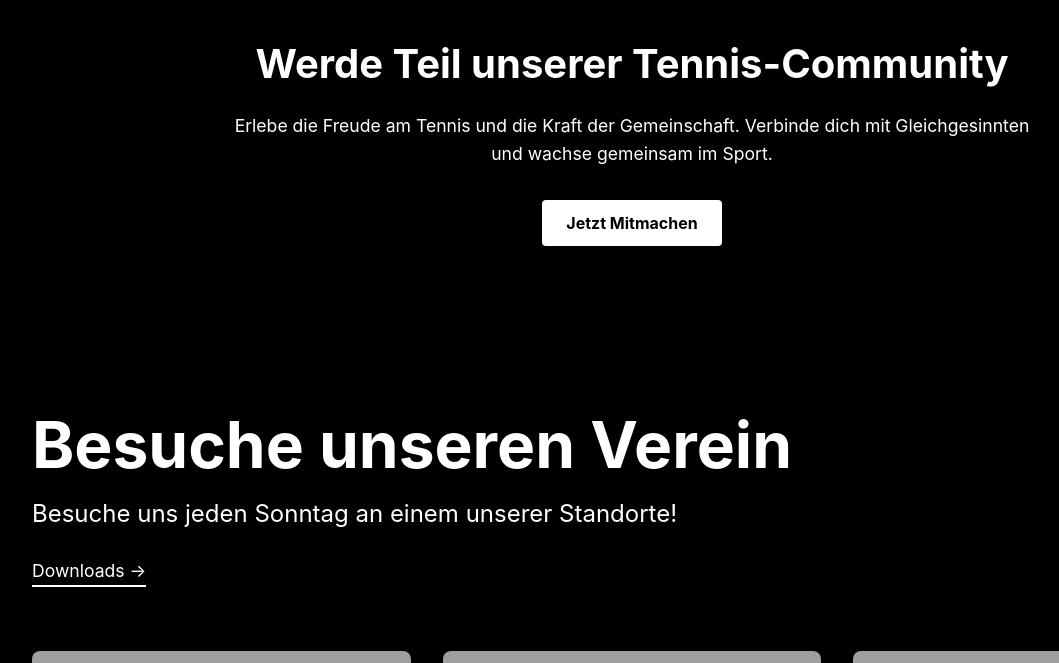
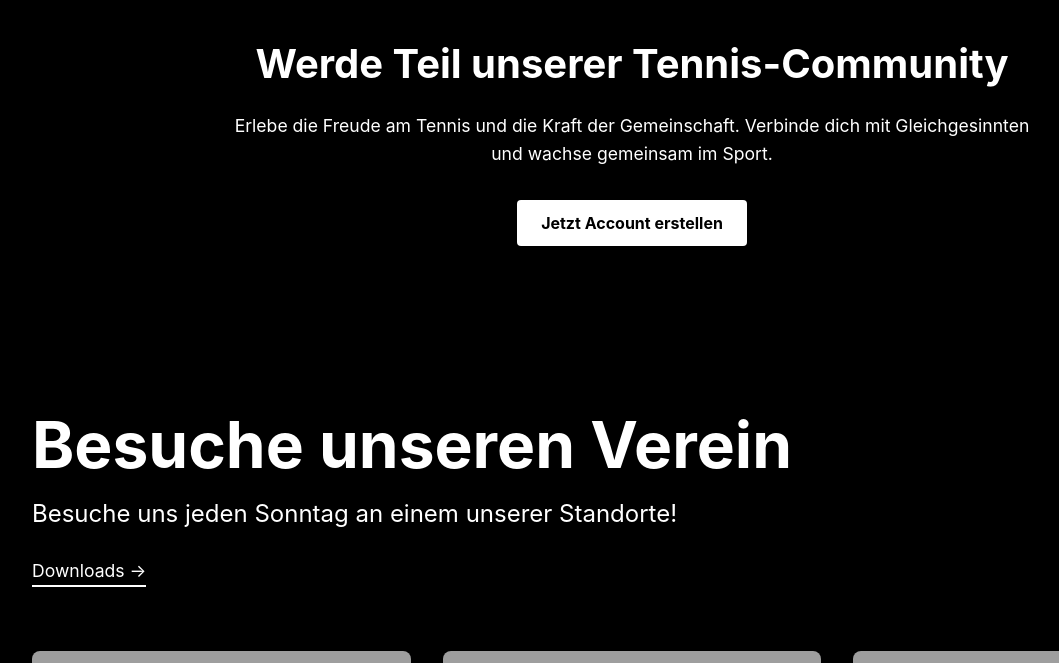
Before and after one commit to Myandr/tennis-website, a Flask app: page / in a window 1280 px wide. Shown: the part 1247-1910 px from the top of the page, without its empty margins (8-1067 px from the left). Run offline with Flask 3, Linux system fonts and the light colour scheme; data that the repository does not hold is empty; grey boxes are pictures that could not be loaded.

Commit message:
Update index2.html

```diff
--- a/templates/index2.html
+++ b/templates/index2.html
@@ -765,7 +765,7 @@ iframe {
         <div class="black-section-content">
             <h2>Werde Teil unserer Tennis-Community</h2>
             <p>Erlebe die Freude am Tennis und die Kraft der Gemeinschaft. Verbinde dich mit Gleichgesinnten und wachse gemeinsam im Sport.</p>
-            <a href="#" class="cta-button">Jetzt Mitmachen</a>
+            <a class="cta-button" href="{{ url_for('signup') }}">Jetzt Account erstellen</a>
         </div>
     </section>
 
```
